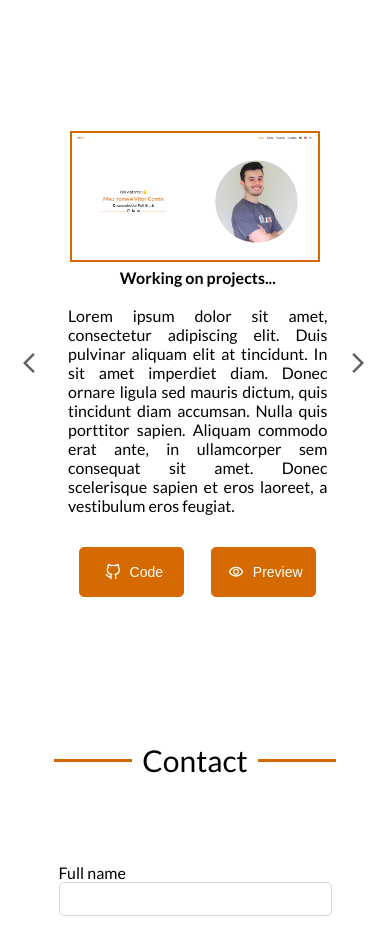
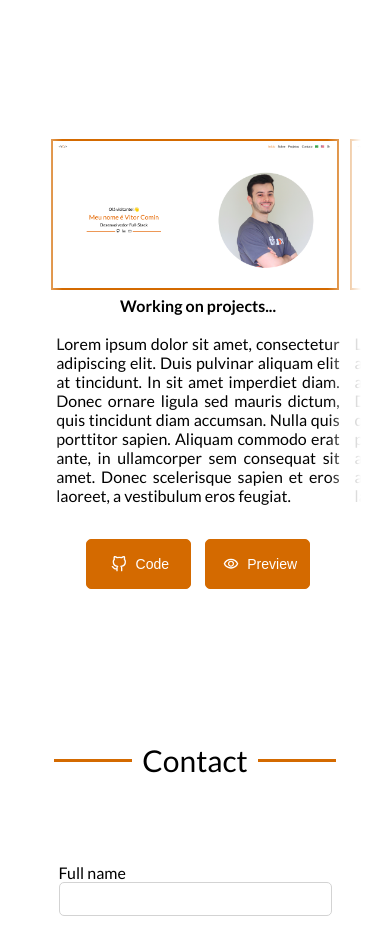
Before and after one commit to VitorComin/vitorcomin-portfolio, a React (Create React App) app: page / in a window 390 px wide. Shown: the part 4406-5334 px from the top of the page. Built offline with nearby package versions, Linux system fonts and the light colour scheme.

Commit message:
Adjusting carousel on mobile, scroll snap type on page

```diff
--- a/src/styles/App.less
+++ b/src/styles/App.less
@@ -7,6 +7,8 @@
 *,
 html {
   scroll-behavior: smooth !important;
+  scroll-snap-type: y proximity;
+  scroll-padding-top: 8vh;
 }
 
 body {
@@ -18,6 +20,7 @@ section {
   width: 100%;
   height: 92vh;
   display: flex;
+  scroll-snap-align: start;
 }
 
 input {
--- a/src/styles/Projects.less
+++ b/src/styles/Projects.less
@@ -199,32 +199,45 @@
   }
 }
 
-@media (max-width: 850px) {
-  .slide img {
-    width: 90%;
-    border: 2px solid #d46a00;
+@media (max-width: 999px) {
+  .projects-arrow-buttons {
+    display: none;
   }
 
-  .right {
-    margin-right: 2.5%;
+  .slider {
+    width: 85vw;
+    mask-image: linear-gradient(
+      to left,
+      rgba(0, 0, 0, 0) 0%,
+      rgba(0, 0, 0, 1) 10%,
+      rgba(0, 0, 0, 1) 90%,
+      rgba(0, 0, 0, 0) 100%
+    );
   }
 
-  .left {
-    margin-left: 2.5%;
+  .slides {
+    width: 85vw;
+    overflow-x: auto;
+    scroll-snap-type: x mandatory;
+    scroll-behavior: smooth;
+    -webkit-overflow-scrolling: touch;
+    scrollbar-width: none;
   }
 
-  .projects-section-body {
-    margin: auto 0;
+  .slides::-webkit-scrollbar {
+    display: none;
   }
 
-  .project-buttons {
-    margin-bottom: 5%;
-    margin: auto;
+  .slide {
+    scroll-snap-align: center;
+    min-width: 90%;
+  }
+
+  .first {
+    margin-left: 5% !important;
+  }
+
+  .slide:last-child {
+    margin-right: 5%;
   }
 }
-
-@media (max-width: 450px) {
-  .project-buttons:not(:last-child) {
-    margin-right: 3%;
-  }
-}
```
Also changed, not shown: public/dark-theme.css, public/light-theme.css.
